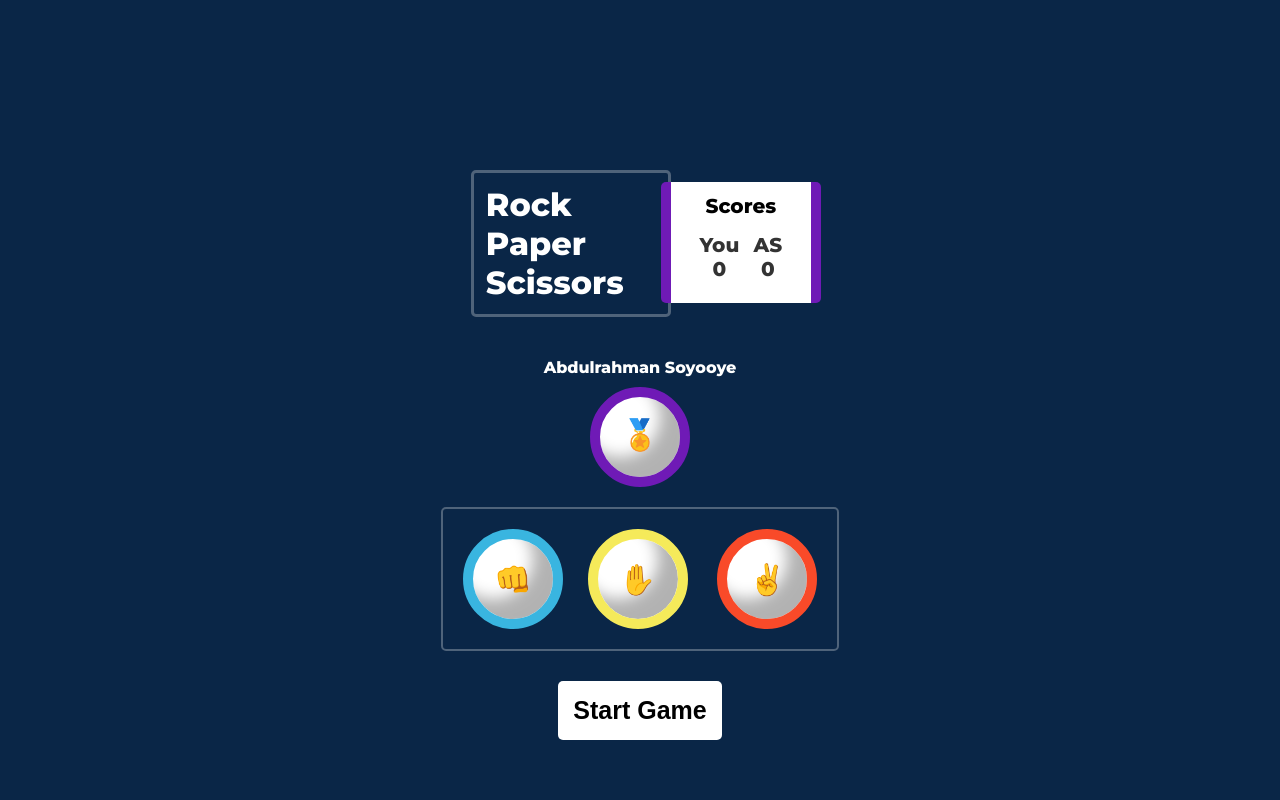
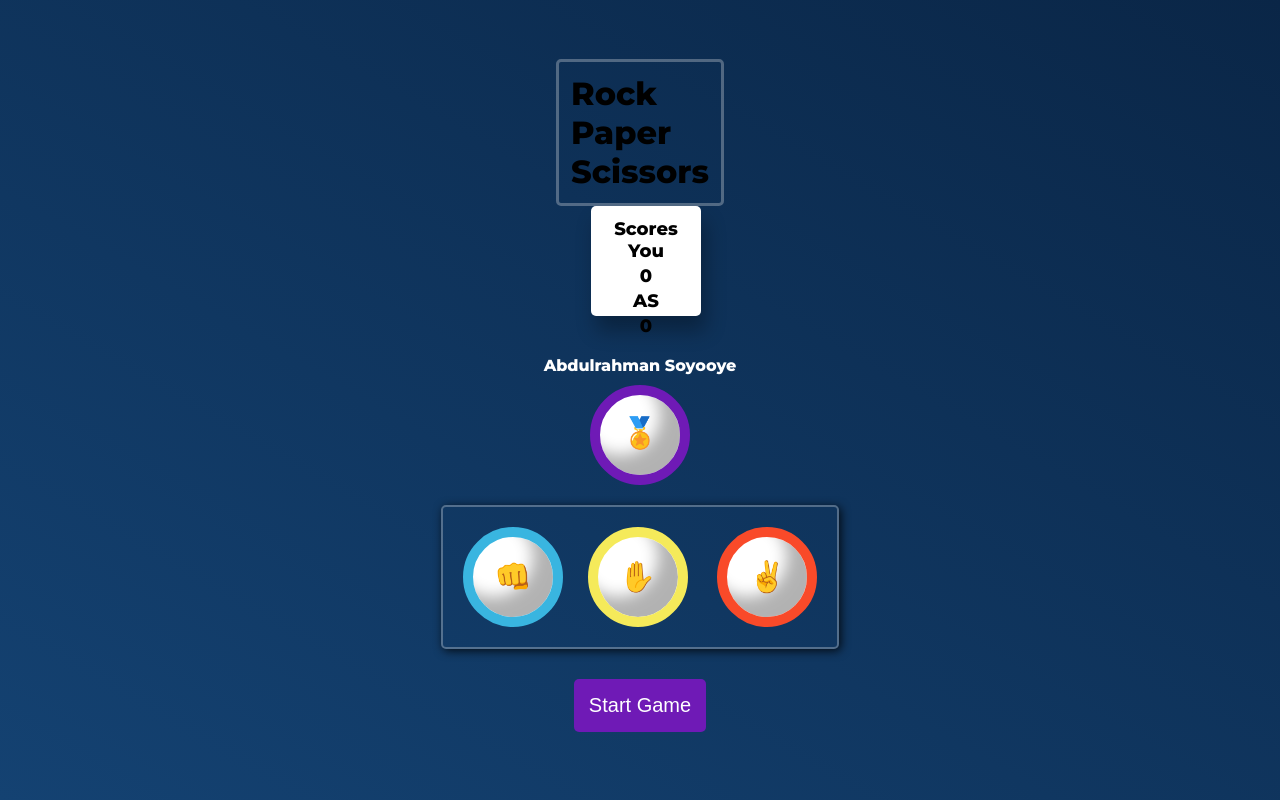
Before and after one commit to DevelopersHyperTech/rock-paper-scissors, a plain HTML site: page index.html in a window 1280 px wide. Drawn offline with Linux system fonts and the light colour scheme.

Commit message:
Update style.css

```diff
--- a/style.css
+++ b/style.css
@@ -15,9 +15,16 @@ body {
     flex-direction: column;
     align-items: center;
     justify-content: center;
-    background-color: #0A2647;
+    background-image: linear-gradient(210deg, #0A2647, #144272);
     font-family: 'Montserrat', 'sans-serif';
     overflow: inherit;
+}
+
+.container {
+    display: flex;
+    align-items: center;
+    justify-content: center;
+    flex-direction: column;
 }
 
 body:fullscreen {
@@ -30,19 +37,16 @@ body:-webkit-full-screen {
     height: 100%;
 }
 
-.container {
-    overflow: hidden;
+.text {
+    color: #FFF;
 }
 
 .header {
     border: 3px solid rgba(238, 238, 238, 0.3);
     border-radius: 5px;
     padding: 12px;
-    color: #FFF;
-    max-width: 200px;
-    position: relative;
-    left: 50px;
-    top: 120px;
+    display: flex;
+    justify-content: space-between;
 }
 
 
@@ -50,45 +54,31 @@ body:-webkit-full-screen {
 
 .score-container {
     background-color: #FFF;
-    width: 160px;
+    width: 110px;
+    height: 110px;
     padding: 12px;
     border-radius: 5px;
-    position: relative;
-    left: 240px;
-    bottom: 15px;
-    border-left: 10px solid #6F1AB6;
-    border-right: 10px solid #6F1AB6;
-    font-size: 20px;
+    font-size: 18px;
     text-align: center;
+    color: #000;
+    box-shadow: 5px 15px 20px rgba(0, 0, 0, 0.3);
+    margin-left: 12px;
 }
 
-.score-container div {
+.score-container p {
     display: inline-block;
+    transform: translateY(40%);
+    margin: 3px;
 }
 
-.scores {
-    margin: 10px;
-    padding-top: 5px;
-    font-size: 15px;
+.user-score {
+    display: block;
+    margin: 3px;
 }
 
-.score-container .user span {
-    display: flex;
-    margin: auto 5px;
-    font-size: 20px;
-    color: rgba(0, 0, 0, 0.8);
-    text-align: center;
-    align-items: center;
-    justify-content: center;
-}
-
-.score-container .ai span {
-    display: flex;
-    margin: auto 5px;
-    font-size: 20px;
-    color: rgba(0, 0, 0, 0.8);
-    align-items: center;
-    justify-content: center;
+.ai-score {
+    display: block;
+    margin: 3px;
 }
 
 
@@ -173,6 +163,7 @@ button:focus {
     padding: 10px;
     border: 2px solid rgba(238, 238, 238, 0.3);
     border-radius: 5px;
+    box-shadow: 2px 2px 10px rgba(0, 0, 0, 0.8);
 }
 
 @media (max-width:500px) {
@@ -188,6 +179,13 @@ button:focus {
         height: 90px;
         font-size: 25px;
     }
+    .score-container {
+        position: relative;
+        bottom: 120px;
+        left: 120px;
+        height: 100px;
+        z-index: 100;
+    }
     .header {
         left: 100px;
     }
@@ -202,13 +200,13 @@ button:focus {
 
 .button-container button {
     padding: 15px;
-    background-color: #FFF;
-    font-size: 25px;
-    font-weight: 700;
+    background-color: #6F1AB6;
+    color: #FFF;
+    font-size: 20px;
+    font-weight: 500;
     border-radius: 5px;
     margin: 10px auto;
     border: 0;
-    cursor: pointer;
 }
 
 .end-game-container {
```
